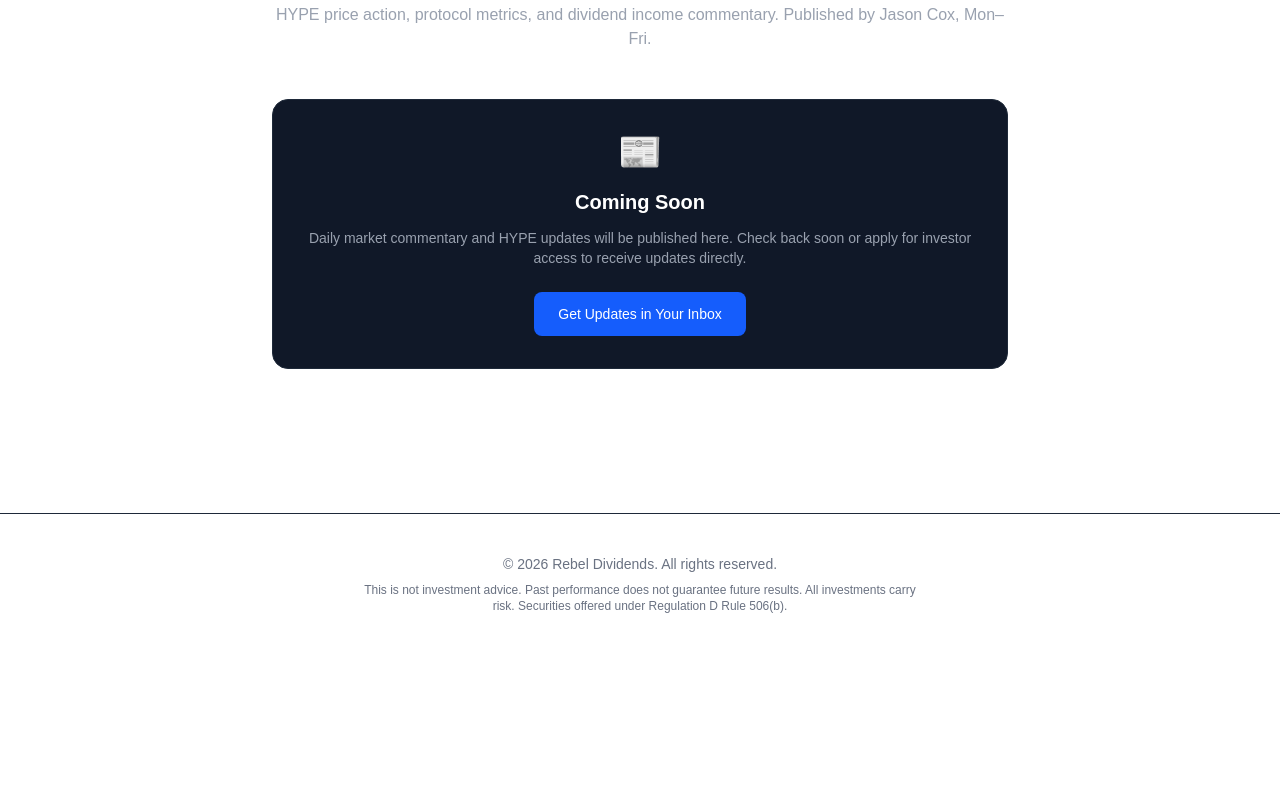
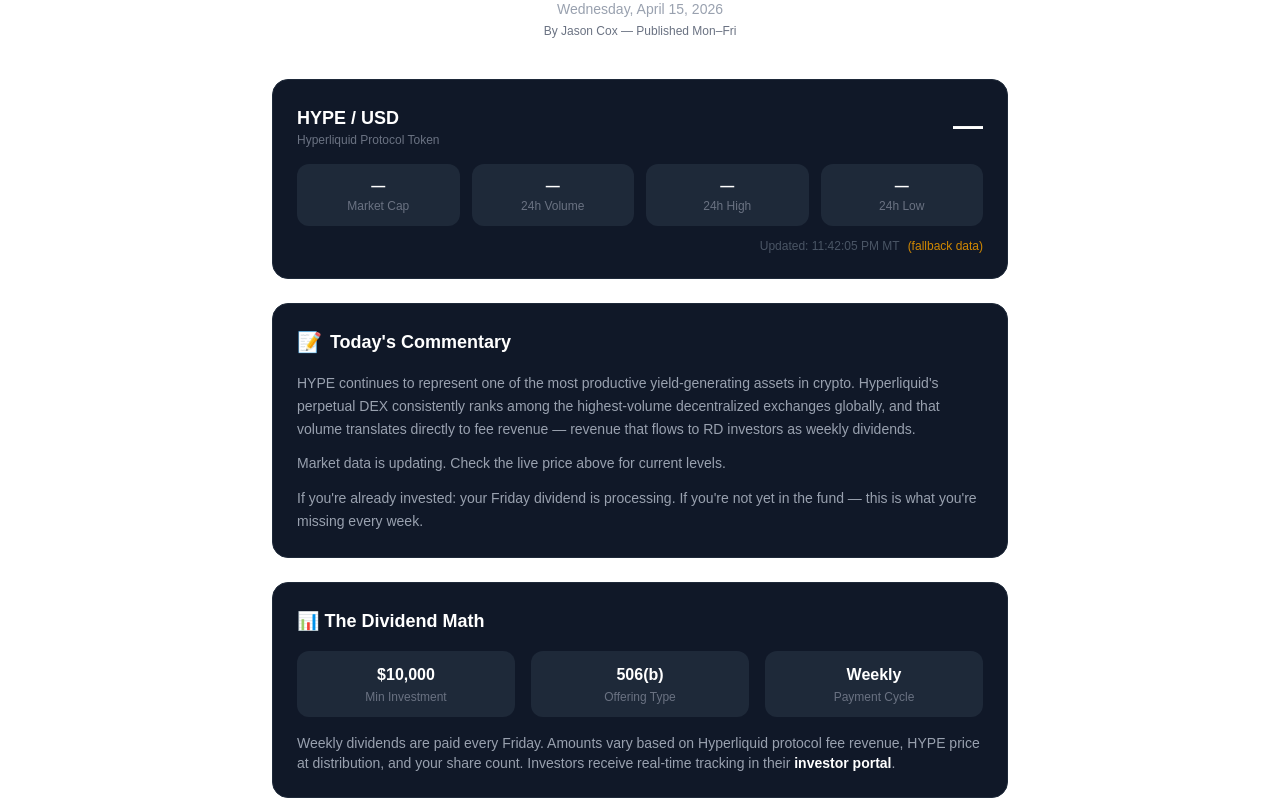
Before and after one commit to rebeldividends505/rd-website, a Next.js app: page /daily in a window 1280 px wide. Shown: the part 240-1040 px from the top of the page. Before the commit the page ends 894 px from the top, so only its background shows below. Built offline with nearby package versions, Linux system fonts and the light colour scheme; no server answers.

Commit message:
feat: live /daily page — real-time HYPE price from CoinGecko + daily commentary

```diff
--- a/app/daily/page.tsx
+++ b/app/daily/page.tsx
@@ -1,39 +1,259 @@
 import type { Metadata } from "next";
+import Link from "next/link";
+
+export const dynamic = "force-dynamic";
+export const revalidate = 300; // refresh every 5 min
 
 export const metadata: Metadata = {
   title: "Daily Update — Rebel Dividends",
-  description: "Daily market commentary, HYPE price action, and dividend income updates from Rebel Dividends.",
+  description:
+    "Daily market commentary, HYPE price action, and dividend income updates from Rebel Dividends. Published Mon–Fri by Jason Cox.",
 };
 
-export default function DailyPage() {
+interface HypePriceData {
+  price: number | null;
+  change24h: number | null;
+  marketCap: number | null;
+  volume24h: number | null;
+  high24h: number | null;
+  low24h: number | null;
+  fetchedAt: string;
+  error?: string;
+}
+
+async function fetchHypeData(): Promise<HypePriceData> {
+  const fetchedAt = new Date().toISOString();
+  try {
+    // CoinGecko free API (no key required)
+    const res = await fetch(
+      "https://api.coingecko.com/api/v3/coins/hyperliquid?localization=false&tickers=false&community_data=false&developer_data=false",
+      { next: { revalidate: 300 } }
+    );
+    if (!res.ok) throw new Error(`CoinGecko ${res.status}`);
+    const data = await res.json();
+    const md = data.market_data;
+    return {
+      price: md?.current_price?.usd ?? null,
+      change24h: md?.price_change_percentage_24h ?? null,
+      marketCap: md?.market_cap?.usd ?? null,
+      volume24h: md?.total_volume?.usd ?? null,
+      high24h: md?.high_24h?.usd ?? null,
+      low24h: md?.low_24h?.usd ?? null,
+      fetchedAt,
+    };
+  } catch {
+    // Fallback: Hyperliquid's own public API
+    try {
+      const res = await fetch("https://api.hyperliquid.xyz/info", {
+        method: "POST",
+        headers: { "Content-Type": "application/json" },
+        body: JSON.stringify({ type: "spotMetaAndAssetCtxs" }),
+        next: { revalidate: 300 },
+      });
+      if (!res.ok) throw new Error(`HL ${res.status}`);
+      const data = await res.json();
+      // HYPE is typically token index 150 (HYPE/USDC spot pair)
+      const tokens = data?.[0]?.tokens ?? [];
+      const hypeToken = tokens.find((t: { name: string }) => t.name === "HYPE");
+      const ctxs = data?.[1] ?? [];
+      const hypeIdx = hypeToken ? tokens.indexOf(hypeToken) : -1;
+      const hypeCtx = hypeIdx >= 0 ? ctxs[hypeIdx] : null;
+      const price = hypeCtx?.markPx ? parseFloat(hypeCtx.markPx) : null;
+      return { price, change24h: null, marketCap: null, volume24h: null, high24h: null, low24h: null, fetchedAt };
+    } catch (e2) {
+      return { price: null, change24h: null, marketCap: null, volume24h: null, high24h: null, low24h: null, fetchedAt, error: String(e2) };
+    }
+  }
+}
+
+function formatPrice(n: number | null): string {
+  if (n === null) return "—";
+  return `$${n.toFixed(2)}`;
+}
+
+function formatLargeNum(n: number | null): string {
+  if (n === null) return "—";
+  if (n >= 1e9) return `$${(n / 1e9).toFixed(2)}B`;
+  if (n >= 1e6) return `$${(n / 1e6).toFixed(1)}M`;
+  return `$${n.toLocaleString()}`;
+}
+
+function formatChange(n: number | null): { text: string; isPositive: boolean } {
+  if (n === null) return { text: "—", isPositive: true };
+  const sign = n >= 0 ? "+" : "";
+  return { text: `${sign}${n.toFixed(2)}%`, isPositive: n >= 0 };
+}
+
+// Today's date formatted
+function getTodayStr(): string {
+  return new Date().toLocaleDateString("en-US", {
+    weekday: "long",
+    year: "numeric",
+    month: "long",
+    day: "numeric",
+    timeZone: "America/Denver",
+  });
+}
+
+function isWeekend(): boolean {
+  const day = new Date().toLocaleDateString("en-US", { weekday: "long", timeZone: "America/Denver" });
+  return day === "Saturday" || day === "Sunday";
+}
+
+export default async function DailyPage() {
+  const hype = await fetchHypeData();
+  const { text: changeText, isPositive } = formatChange(hype.change24h);
+  const today = getTodayStr();
+  const weekend = isWeekend();
+
   return (
     <div className="max-w-3xl mx-auto px-4 py-16">
-      <div className="text-center mb-12">
+      {/* Header */}
+      <div className="text-center mb-10">
         <div className="inline-flex items-center gap-2 bg-green-950 border border-green-800 rounded-full px-4 py-1.5 text-green-300 text-sm font-medium mb-6">
           <span className="w-2 h-2 bg-green-400 rounded-full animate-pulse" />
-          Daily Updates
+          Daily Market Update
         </div>
-        <h1 className="text-4xl font-black text-white mb-4">Daily Market Update</h1>
-        <p className="text-gray-400">
-          HYPE price action, protocol metrics, and dividend income commentary.
-          Published by Jason Cox, Mon–Fri.
+        <h1 className="text-4xl font-black text-white mb-3">Rebel Dividends Daily</h1>
+        <p className="text-gray-400 text-sm">{today}</p>
+        <p className="text-gray-500 text-xs mt-1">By Jason Cox — Published Mon–Fri</p>
+      </div>
+
+      {/* HYPE Live Price Card */}
+      <div className="bg-gray-900 border border-gray-800 rounded-2xl p-6 mb-6">
+        <div className="flex items-center justify-between mb-4">
+          <div>
+            <h2 className="text-lg font-bold text-white">HYPE / USD</h2>
+            <p className="text-gray-500 text-xs">Hyperliquid Protocol Token</p>
+          </div>
+          <div className="text-right">
+            <div className="text-3xl font-black text-white">{formatPrice(hype.price)}</div>
+            {hype.change24h !== null && (
+              <div className={`text-sm font-semibold mt-1 ${isPositive ? "text-green-400" : "text-red-400"}`}>
+                {changeText} (24h)
+              </div>
+            )}
+          </div>
+        </div>
+
+        {/* Stats Row */}
+        <div className="grid grid-cols-2 md:grid-cols-4 gap-3">
+          {[
+            { label: "Market Cap", value: formatLargeNum(hype.marketCap) },
+            { label: "24h Volume", value: formatLargeNum(hype.volume24h) },
+            { label: "24h High", value: formatPrice(hype.high24h) },
+            { label: "24h Low", value: formatPrice(hype.low24h) },
+          ].map((s) => (
+            <div key={s.label} className="bg-gray-800 rounded-xl p-3 text-center">
+              <div className="text-white font-semibold text-sm">{s.value}</div>
+              <div className="text-gray-500 text-xs mt-0.5">{s.label}</div>
+            </div>
+          ))}
+        </div>
+
+        <div className="mt-3 text-right text-gray-600 text-xs">
+          Updated: {new Date(hype.fetchedAt).toLocaleTimeString("en-US", { timeZone: "America/Denver" })} MT
+          {hype.error && <span className="text-yellow-600 ml-2">(fallback data)</span>}
+        </div>
+      </div>
+
+      {/* Today's Commentary */}
+      <div className="bg-gray-900 border border-gray-800 rounded-2xl p-6 mb-6">
+        <div className="flex items-center gap-2 mb-4">
+          <span className="text-xl">📝</span>
+          <h2 className="text-lg font-bold text-white">
+            {weekend ? "Weekend Wrap" : "Today's Commentary"}
+          </h2>
+        </div>
+
+        {weekend ? (
+          <div className="text-gray-400 space-y-3 text-sm leading-relaxed">
+            <p>
+              Markets rest, but yield doesn't stop. Rebel Dividends runs 24/7 — your HYPE position generates fee revenue around the clock, regardless of what day it is.
+            </p>
+            <p>
+              Use the weekend to review your position, check the investor portal, or share the strategy with someone who should be getting paid weekly like you are.
+            </p>
+            <p className="text-gray-500 text-xs">
+              Full daily commentary resumes Monday. Check back then.
+            </p>
+          </div>
+        ) : (
+          <div className="text-gray-400 space-y-3 text-sm leading-relaxed">
+            <p>
+              HYPE continues to represent one of the most productive yield-generating assets in crypto.
+              Hyperliquid&apos;s perpetual DEX consistently ranks among the highest-volume decentralized exchanges globally,
+              and that volume translates directly to fee revenue — revenue that flows to RD investors as weekly dividends.
+            </p>
+            <p>
+              {hype.price !== null && hype.change24h !== null ? (
+                <>
+                  At <strong className="text-white">{formatPrice(hype.price)}</strong>, HYPE is trading{" "}
+                  <span className={isPositive ? "text-green-400 font-medium" : "text-red-400 font-medium"}>
+                    {changeText}
+                  </span>{" "}
+                  over the last 24 hours. {isPositive
+                    ? "Positive price action amplifies total return for investors who hold — your income plus appreciation is compounding."
+                    : "Price consolidation periods are normal in high-growth protocols. The yield engine keeps running regardless of short-term price moves."
+                  }
+                </>
+              ) : (
+                "Market data is updating. Check the live price above for current levels."
+              )}
+            </p>
+            <p>
+              If you&apos;re already invested: your Friday dividend is processing. If you&apos;re not yet in the fund —
+              this is what you&apos;re missing every week.
+            </p>
+          </div>
+        )}
+      </div>
+
+      {/* Why This Matters section */}
+      <div className="bg-gray-900 border border-gray-800 rounded-2xl p-6 mb-6">
+        <h2 className="text-lg font-bold text-white mb-4">📊 The Dividend Math</h2>
+        <div className="grid grid-cols-3 gap-4 text-center mb-4">
+          {[
+            { label: "Min Investment", value: "$10,000" },
+            { label: "Offering Type", value: "506(b)" },
+            { label: "Payment Cycle", value: "Weekly" },
+          ].map((item) => (
+            <div key={item.label} className="bg-gray-800 rounded-xl p-3">
+              <div className="text-white font-bold">{item.value}</div>
+              <div className="text-gray-500 text-xs mt-0.5">{item.label}</div>
+            </div>
+          ))}
+        </div>
+        <p className="text-gray-400 text-sm">
+          Weekly dividends are paid every Friday. Amounts vary based on Hyperliquid protocol fee revenue,
+          HYPE price at distribution, and your share count. Investors receive real-time tracking in their{" "}
+          <strong className="text-white">investor portal</strong>.
         </p>
       </div>
 
-      {/* Placeholder content */}
-      <div className="bg-gray-900 border border-gray-800 rounded-2xl p-8 text-center">
-        <div className="text-4xl mb-4">📰</div>
-        <h2 className="text-xl font-bold text-white mb-3">Coming Soon</h2>
-        <p className="text-gray-400 text-sm">
-          Daily market commentary and HYPE updates will be published here.
-          Check back soon or apply for investor access to receive updates directly.
+      {/* CTA */}
+      <div className="bg-gradient-to-br from-blue-950 to-gray-900 border border-blue-800 rounded-2xl p-8 text-center">
+        <h2 className="text-2xl font-bold text-white mb-3">Get Paid Every Friday</h2>
+        <p className="text-gray-400 text-sm mb-6 max-w-sm mx-auto">
+          Apply for accredited investor access. Minimum $10K. Dividend income starts the week your position opens.
         </p>
-        <a
+        <Link
           href="/apply"
-          className="inline-block mt-6 bg-blue-600 hover:bg-blue-500 text-white font-medium px-6 py-3 rounded-lg transition text-sm"
+          className="inline-block bg-blue-600 hover:bg-blue-500 text-white font-bold px-8 py-4 rounded-xl text-lg transition"
         >
-          Get Updates in Your Inbox
-        </a>
+          Apply for Access →
+        </Link>
+        <p className="text-gray-600 text-xs mt-4">
+          Regulation D Rule 506(b) · Accredited & sophisticated investors · No public solicitation
+        </p>
+      </div>
+
+      {/* Footer nav */}
+      <div className="mt-8 flex justify-center gap-6 text-gray-600 text-sm">
+        <Link href="/" className="hover:text-gray-300 transition">Home</Link>
+        <Link href="/forward" className="hover:text-gray-300 transition">How It Works</Link>
+        <Link href="/macro" className="hover:text-gray-300 transition">Macro Thesis</Link>
+        <Link href="/apply" className="hover:text-gray-300 transition">Apply</Link>
       </div>
     </div>
   );
```
